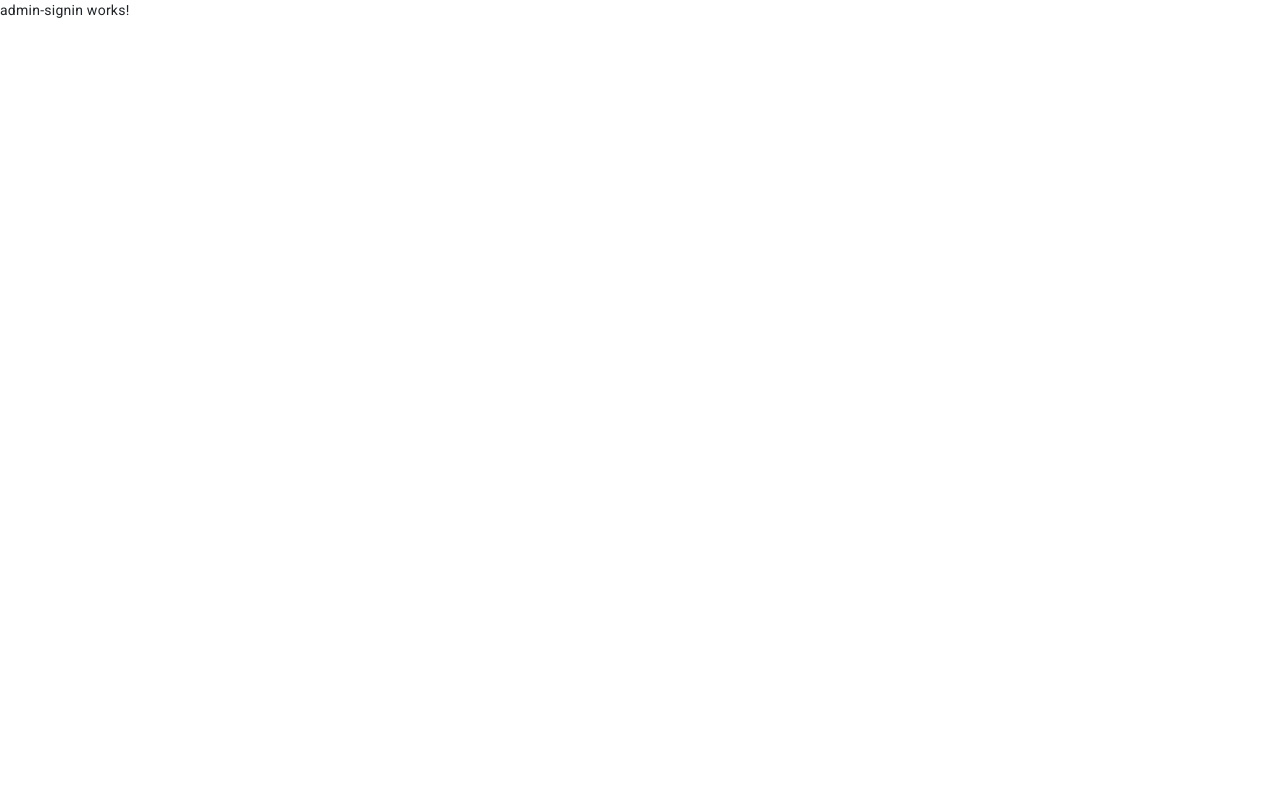
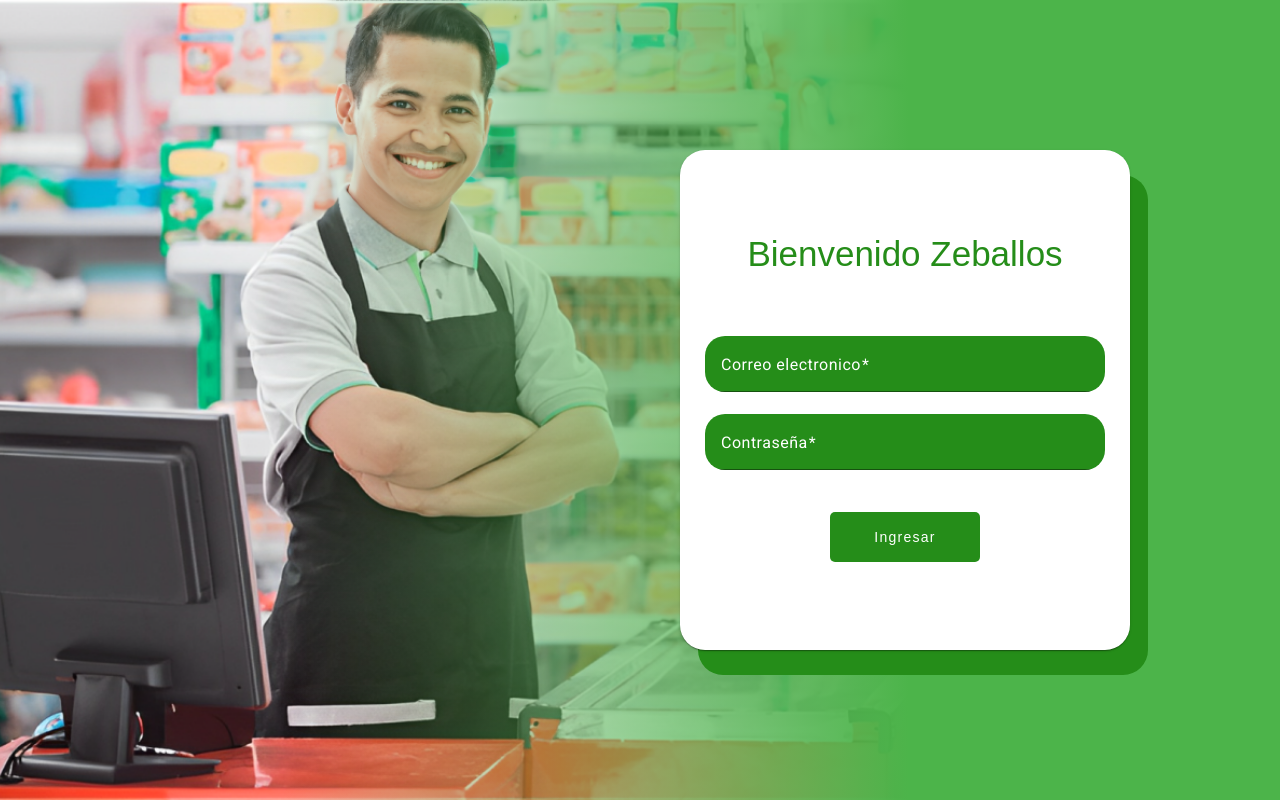
Before and after one commit to Finanzas-Ingeco-SV82-Grupo-04/CommerceZeballos-Frontend, an Angular app: page /dashboard-admin/login in a window 1280 px wide. Built offline with nearby package versions, Linux system fonts and the light colour scheme.

Commit message:
fix: finish design signin admin

```diff
--- a/src/app/app.routes.ts
+++ b/src/app/app.routes.ts
@@ -4,7 +4,7 @@ import { ClientSigninComponent } from './commerce/security/components/client-sig
 
 export const routes: Routes = [
 
-    {path: '', redirectTo: '/login', pathMatch: 'full'},//default route
+    {path: '', redirectTo: 'dashboard-admin/login', pathMatch: 'full'},//default route
 
     {path: 'login', component: ClientSigninComponent},
 
--- a/src/app/commerce/security/components/admin-signin/admin-signin.component.css
+++ b/src/app/commerce/security/components/admin-signin/admin-signin.component.css
@@ -0,0 +1,116 @@
+.principle-container{
+    position: relative;
+
+
+    height: 100%;
+    width: 100%;
+    background-color: #f5f5f5;
+
+}
+
+.background-img{
+    height: 100%;
+    width: 100%;
+    img{
+        width: 100%;
+        height: 100%;
+        object-fit: cover;
+    }
+}
+
+.form-login{
+    position: absolute;
+    top: 0;
+    left: 0;
+    width: 100%;
+    height: 100%;
+    display: flex;
+    justify-content: end;
+    align-items: center;
+    margin-right: 500px;
+    background: rgb(255,255,255);
+    background: linear-gradient(90deg, rgba(255,255,255,0) 22%, rgba(76,180,74,1) 71%);
+}
+
+
+
+.card-container {
+    margin: 150px;
+    position: relative;
+    width: 450px; /* Ancho de la tarjeta */
+    height: 500px; /* Altura de la tarjeta */
+    min-width: 300px;
+    min-height: 400px;
+
+    h1{
+        text-align: center;
+        font-size: 35px;
+        font-family: Arial, Helvetica, sans-serif;
+        color: #258D19;
+
+    }
+  }
+
+  .example-card {
+    position: absolute;
+    width: 100%;
+    height: 100%;
+    border-radius: 25px;
+    display: flex;
+    gap: 50px;
+  }
+
+  .green-card {
+    margin-top: 25px;
+    margin-left: 18px;
+    background-color: #258D19; /* Color de la tarjeta verde */
+    z-index: 1; /* Ponerla detrás de la tarjeta blanca */
+  }
+
+  .white-card {
+    background-color: white; /* Color de la tarjeta blanca */
+    z-index: 2; /* Ponerla encima de la tarjeta verde */
+    display: flex;
+    justify-content: center;
+    align-items: center;
+  }
+
+.sigin-form{
+    display: flex;
+    flex-direction: column;
+    align-items: center;
+    button{
+        margin-top: 20px;
+        display: flex;
+        justify-content: center;
+        width: 150px;
+        height: 50px;
+        border-radius: 5px;
+        background-color: #258D19;
+        font-family: Arial, Helvetica, sans-serif;
+        color: #ffffff;
+    }
+
+}
+
+
+:host::ng-deep .mat-mdc-form-field{
+    width: 400px;
+}
+
+:host::ng-deep .mdc-text-field--filled:not(.mdc-text-field--disabled) .mdc-floating-label {
+    color: rgb(255, 255, 255);
+}
+:host::ng-deep .mdc-text-field--filled:not(.mdc-text-field--disabled){
+    background-color: #258D19;
+    border-radius: 20px;
+}
+
+
+:host::ng-deep .mdc-text-field--filled:not(.mdc-text-field--disabled).mdc-text-field--focused .mdc-floating-label, .mdc-text-field--filled:not(.mdc-text-field--disabled).mdc-text-field--focused .mdc-floating-label--float-above{
+    color: #ffffff;/*color del label pequeno superior*/
+}
+
+:host::ng-deep .mdc-text-field--filled:not(.mdc-text-field--disabled) .mdc-text-field__input {
+    color: #ffffff;/*color del texto de entrada*/
+}
--- a/src/app/commerce/security/components/admin-signin/admin-signin.component.html
+++ b/src/app/commerce/security/components/admin-signin/admin-signin.component.html
@@ -1 +1,58 @@
-<p>admin-signin works!</p>
+<div class="principle-container">
+
+    <div class="background-img">
+        <img src="../../../../../assets/images/image-sigin-admin.png" alt="image to login page">
+    </div>
+
+   <div class="form-login">
+
+
+
+
+    <div class="card-container">
+        <mat-card class="example-card white-card">
+
+            <h1>Bienvenido Zeballos</h1>
+
+            <!--input para eusuario y password-->
+            <form [formGroup]="signinForm" class="sigin-form" (ngSubmit)="onSumitLogin()">
+                <mat-form-field class="example-full-width">
+                  <mat-label>Correo electronico</mat-label>
+                  <input type="email" matInput formControlName="email" placeholder="Correo electronico">
+                    @if (signinForm.get('email')?.hasError('required')) {
+                        <mat-error>El correo electronico es <strong>requerido</strong></mat-error>
+                    }
+                    @if (signinForm.get('email')?.hasError('email')) {
+                        <mat-error>El correo electronico no es <strong>valido</strong></mat-error>
+                    }
+                </mat-form-field>
+
+                <mat-form-field class="example-full-width">
+                  <mat-label>Contraseña</mat-label>
+                  <input type="password" matInput formControlName="password" placeholder="Contraseña">
+                  @if (signinForm.get('password')?.hasError('required')) {
+                    <mat-error>La contraseña es <strong>requerida</strong></mat-error>
+                  }
+                </mat-form-field>
+
+                <button mat-raised-button color="primary" type="submit" [disabled]="!signinForm.valid">
+                    Ingresar
+                </button>
+              </form>
+
+
+
+
+
+
+        </mat-card>
+
+        <div class="example-card green-card"></div>
+      </div>
+
+
+
+
+
+   </div>
+</div>
--- a/src/app/commerce/security/components/admin-signin/admin-signin.component.ts
+++ b/src/app/commerce/security/components/admin-signin/admin-signin.component.ts
@@ -1,12 +1,36 @@
 import { Component } from '@angular/core';
+import { MatCardModule } from '@angular/material/card';
+import { MatButtonModule } from '@angular/material/button';
+import { FormBuilder, FormGroup, FormsModule, ReactiveFormsModule, Validators } from '@angular/forms';
+import {MatInputModule} from '@angular/material/input';
+import {MatFormFieldModule} from '@angular/material/form-field';
 
 @Component({
   selector: 'app-admin-signin',
   standalone: true,
-  imports: [],
+  imports: [MatCardModule, MatButtonModule, FormsModule,
+             MatFormFieldModule, MatInputModule, ReactiveFormsModule
+            ],
   templateUrl: './admin-signin.component.html',
   styleUrl: './admin-signin.component.css'
 })
 export class AdminSigninComponent {
+  signinForm: FormGroup = new FormGroup({});
+
+  constructor(private fb: FormBuilder) { }
+
+
+
+  ngOnInit(): void {
+    this.signinForm= this.fb.group({
+      email: ['', [Validators.required, Validators.email]],
+      password: ['', Validators.required]
+    })
+  }
+
+
+  onSumitLogin(){
+
+  }
 
 }
```
Also changed, not shown: src/assets/images/image-sigin-admin.png (added).
